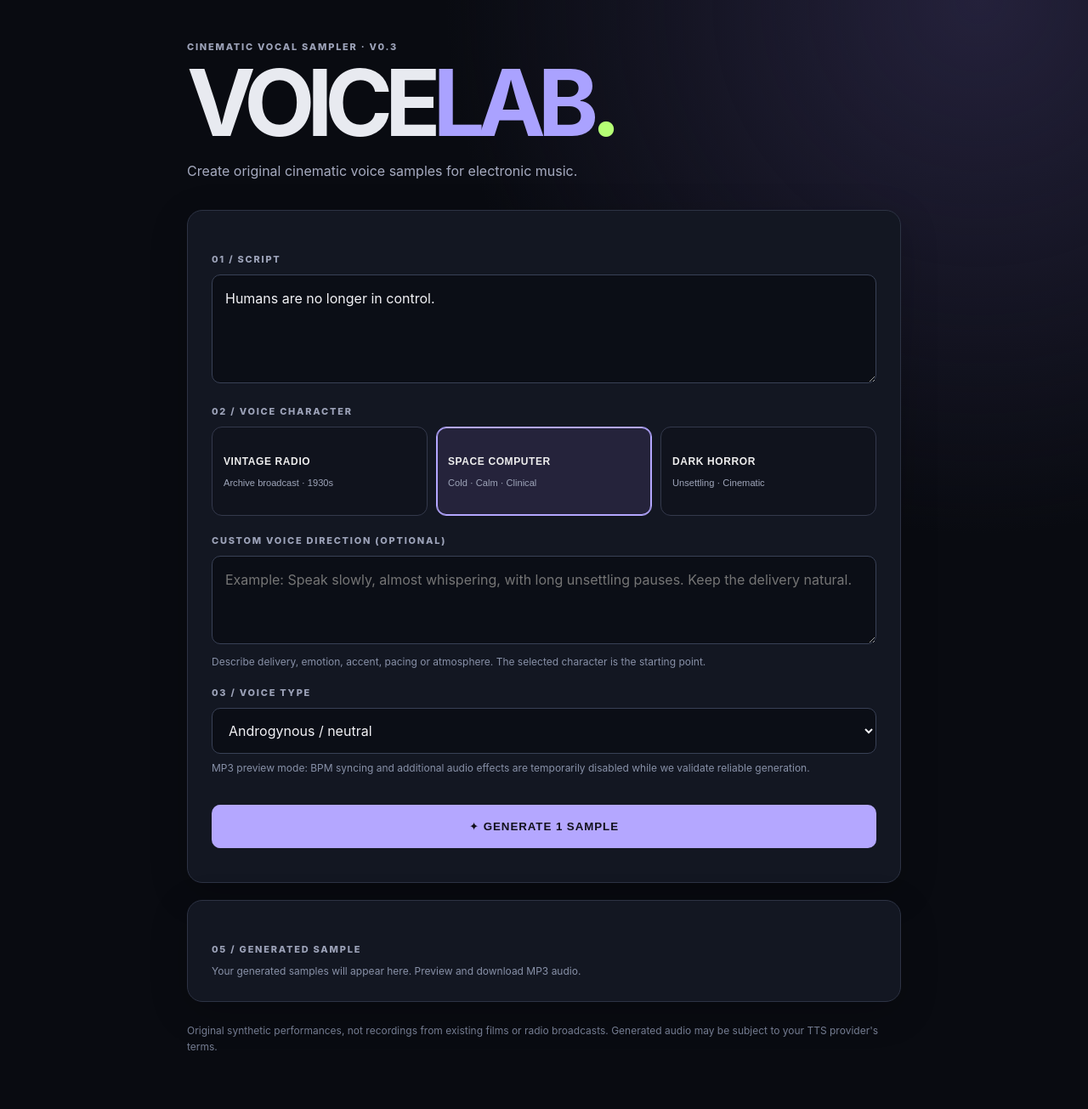
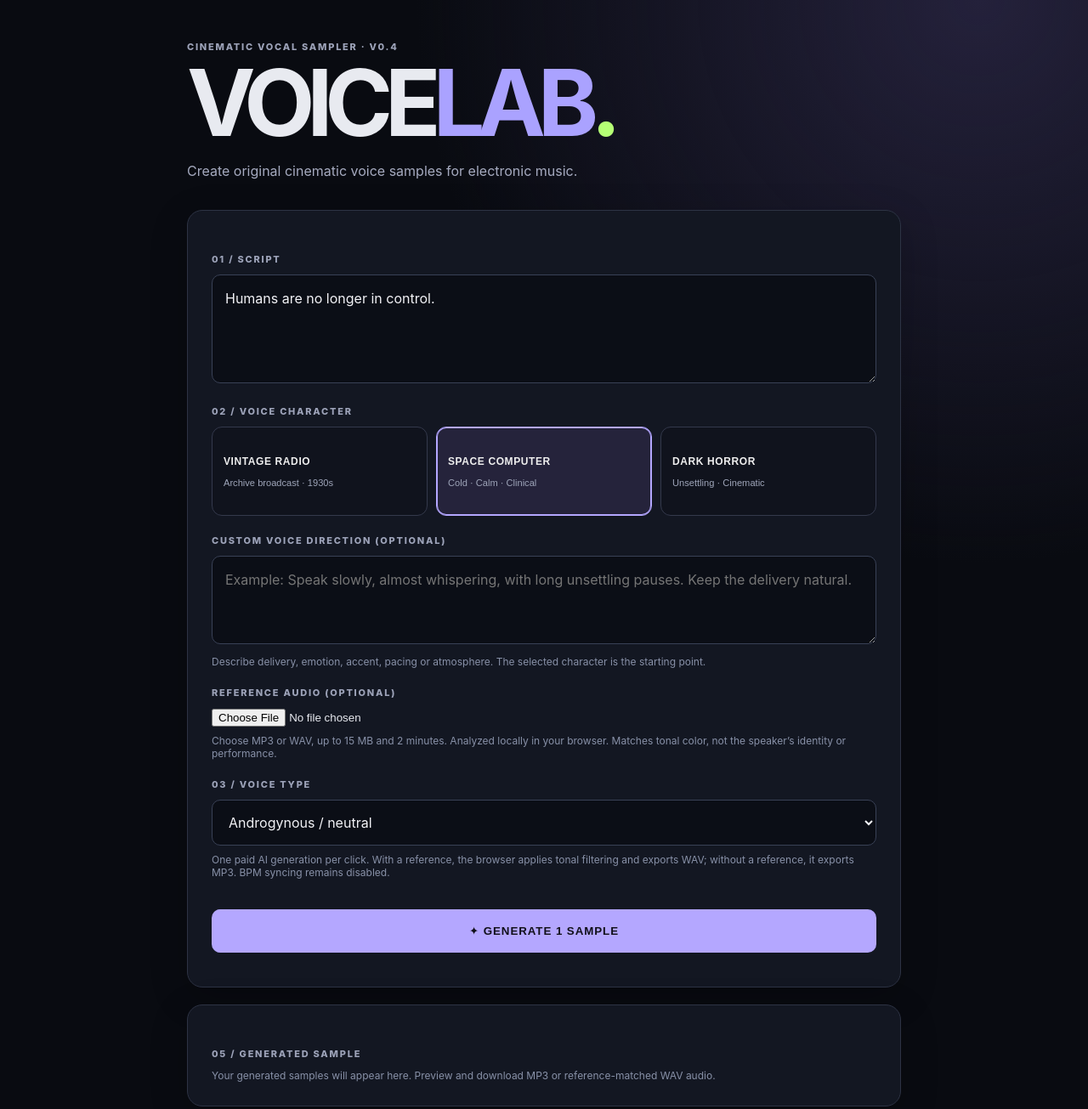
Before and after one commit to abbendix/samplegenerator, a website: page public/index.html in a window 1280 px wide. Shown: the top 1305 px of the page at 85% size. Drawn offline with Linux system fonts and the light colour scheme.

Commit message:
Add local reference audio analysis and tonal matching with WAV export

```diff
--- a/public/index.html
+++ b/public/index.html
@@ -1,8 +1,8 @@
 <!doctype html><html lang="en"><head><meta charset="utf-8"><meta name="viewport" content="width=device-width,initial-scale=1"><title>Voice Lab — Cinematic Vocal Samples</title><link rel="stylesheet" href="/style.css"></head><body>
-<main><header><div class="eyebrow">CINEMATIC VOCAL SAMPLER · V0.3</div><h1>VOICE<span>LAB</span><i>.</i></h1><p>Create original cinematic voice samples for electronic music.</p></header>
+<main><header><div class="eyebrow">CINEMATIC VOCAL SAMPLER · V0.4</div><h1>VOICE<span>LAB</span><i>.</i></h1><p>Create original cinematic voice samples for electronic music.</p></header>
 <section class="panel"><label for="script">01 / SCRIPT</label><textarea id="script" maxlength="900" rows="4">Humans are no longer in control.</textarea><div class="muted" id="count"></div>
 <label>02 / VOICE CHARACTER</label><div class="styles" id="styles"><button class="style" data-style="radio" type="button"><strong>VINTAGE RADIO</strong><small>Archive broadcast · 1930s</small></button><button class="style selected" data-style="space" type="button"><strong>SPACE COMPUTER</strong><small>Cold · Calm · Clinical</small></button><button class="style" data-style="horror" type="button"><strong>DARK HORROR</strong><small>Unsettling · Cinematic</small></button></div>
-<label for="voiceDirection">CUSTOM VOICE DIRECTION (OPTIONAL)</label><textarea id="voiceDirection" maxlength="500" rows="3" placeholder="Example: Speak slowly, almost whispering, with long unsettling pauses. Keep the delivery natural."></textarea><p class="muted">Describe delivery, emotion, accent, pacing or atmosphere. The selected character is the starting point.</p><label for="gender">03 / VOICE TYPE</label><select id="gender"><option value="male">Male</option><option value="female">Female</option><option value="neutral" selected>Androgynous / neutral</option></select>
-<p class="muted">MP3 preview mode: BPM syncing and additional audio effects are temporarily disabled while we validate reliable generation.</p>
+<label for="voiceDirection">CUSTOM VOICE DIRECTION (OPTIONAL)</label><textarea id="voiceDirection" maxlength="500" rows="3" placeholder="Example: Speak slowly, almost whispering, with long unsettling pauses. Keep the delivery natural."></textarea><p class="muted">Describe delivery, emotion, accent, pacing or atmosphere. The selected character is the starting point.</p><label for="reference">REFERENCE AUDIO (OPTIONAL)</label><input id="reference" type="file" accept=".mp3,.wav,audio/mpeg,audio/wav,audio/x-wav"><p class="muted" id="referenceStatus">Choose MP3 or WAV, up to 15 MB and 2 minutes. Analyzed locally in your browser. Matches tonal color, not the speaker’s identity or performance.</p><label for="gender">03 / VOICE TYPE</label><select id="gender"><option value="male">Male</option><option value="female">Female</option><option value="neutral" selected>Androgynous / neutral</option></select>
+<p class="muted">One paid AI generation per click. With a reference, the browser applies tonal filtering and exports WAV; without a reference, it exports MP3. BPM syncing remains disabled.</p>
 <button id="generate" class="primary">✦ GENERATE 1 SAMPLE</button><div id="status" role="status" aria-live="polite"></div></section>
-<section class="panel results"><label>05 / GENERATED SAMPLE</label><div id="takes" class="muted">Your generated samples will appear here. Preview and download MP3 audio.</div></section><footer>Original synthetic performances, not recordings from existing films or radio broadcasts. Generated audio may be subject to your TTS provider's terms.</footer></main><script src="/app.js"></script></body></html>
+<section class="panel results"><label>05 / GENERATED SAMPLE</label><div id="takes" class="muted">Your generated samples will appear here. Preview and download MP3 or reference-matched WAV audio.</div></section><footer>Original synthetic performances, not recordings from existing films or radio broadcasts. Generated audio may be subject to your TTS provider's terms.</footer></main><script src="/app.js"></script></body></html>
```
